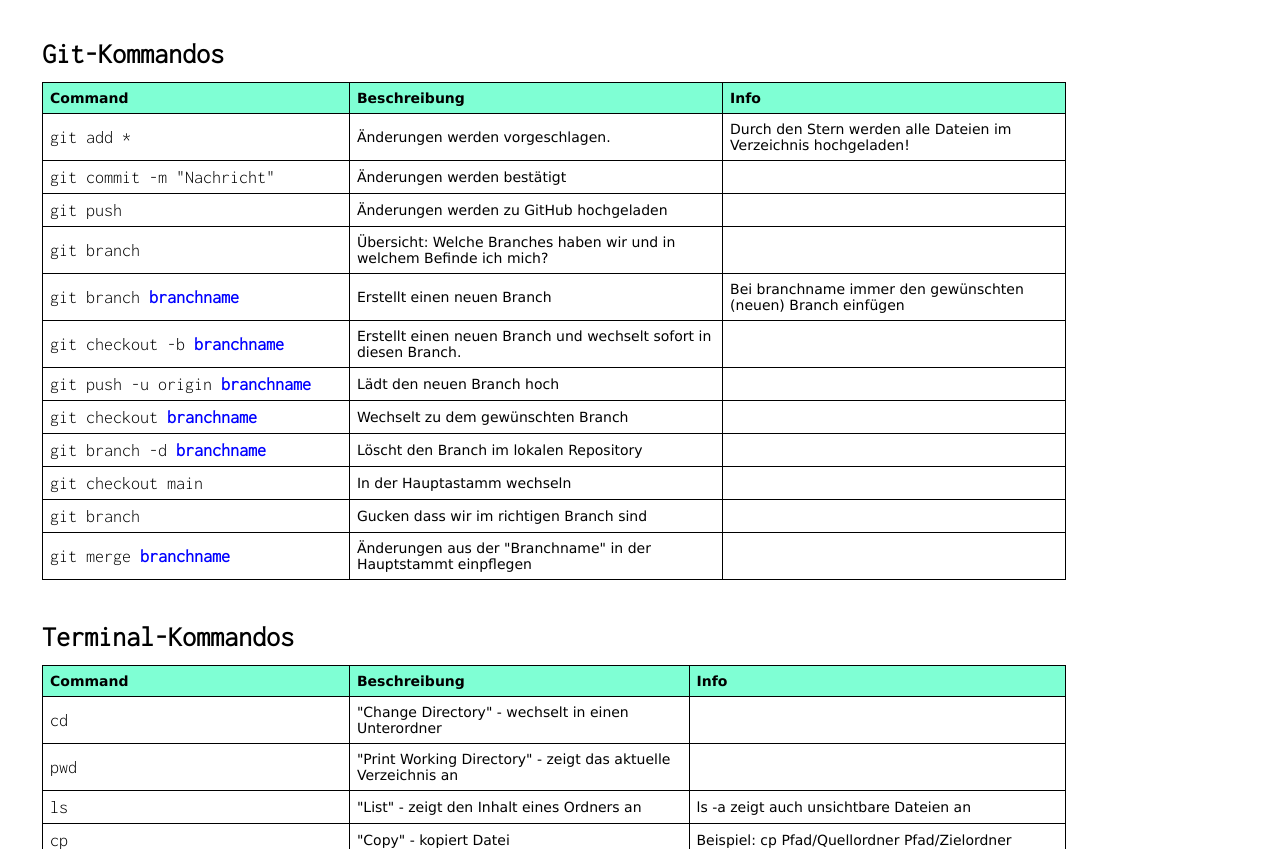
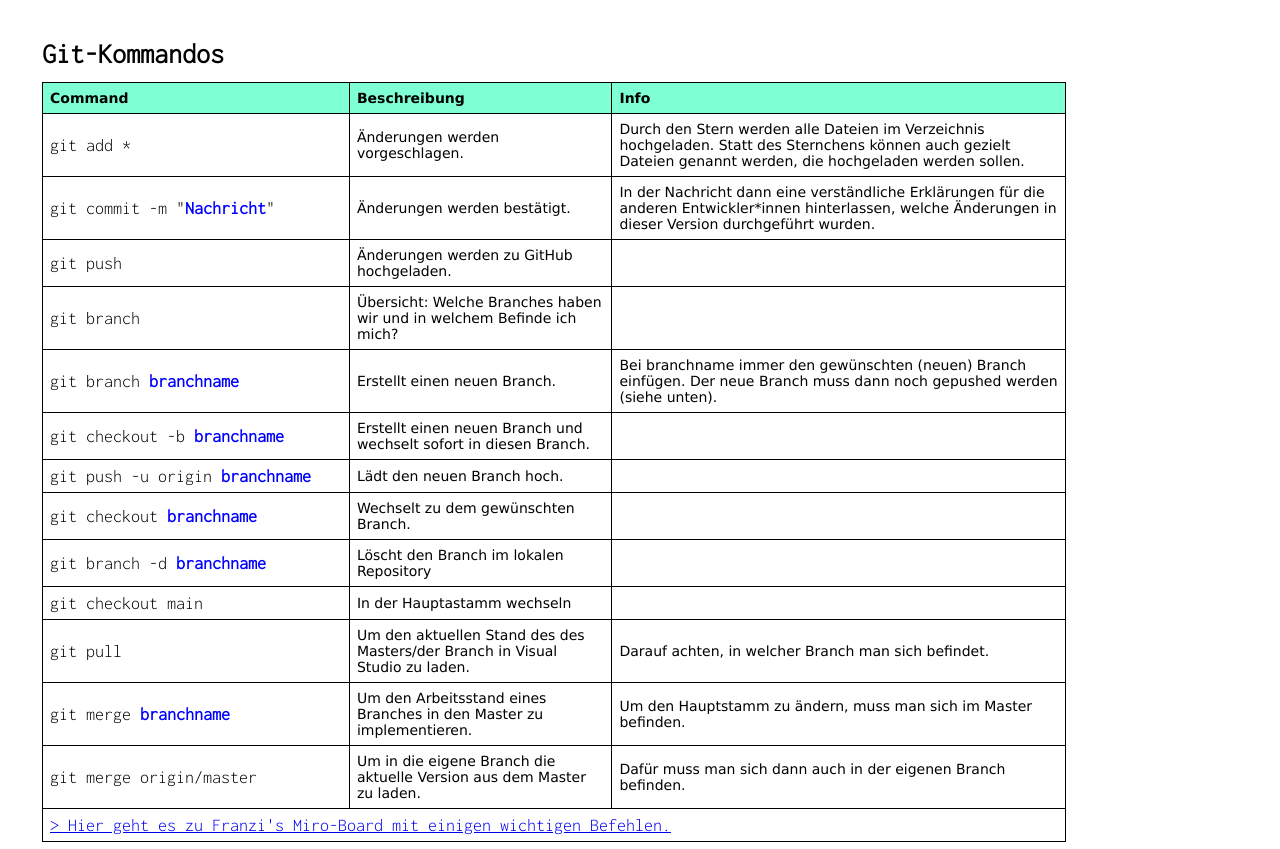
Before and after one commit to jenniferhubermayer/cheatsheet, a plain HTML site: page index.html in a window 1280 px wide. Shown: the part 103-952 px from the top of the page. Drawn offline with Linux system fonts and the light colour scheme.

Commit message:
Kommandos vevollständigt und Link zu Miro sowie Styling der Links

```diff
--- a/assets/css/style.css
+++ b/assets/css/style.css
@@ -69,3 +69,7 @@ span{
 thead{
     background-color: aquamarine;
 }
+
+a::before{
+    content: "> ";
+}
--- a/index.html
+++ b/index.html
@@ -25,17 +25,23 @@
               <td>git add *</td>
               <td>Änderungen werden vorgeschlagen.</td>
               <td>
-                Durch den Stern werden alle Dateien im Verzeichnis hochgeladen!
+                Durch den Stern werden alle Dateien im Verzeichnis hochgeladen.
+                Statt des Sternchens können auch gezielt Dateien genannt werden,
+                die hochgeladen werden sollen.
               </td>
             </tr>
             <tr>
-              <td>git commit -m "Nachricht"</td>
-              <td>Änderungen werden bestätigt</td>
-              <td></td>
+              <td>git commit -m "<span>Nachricht</span>"</td>
+              <td>Änderungen werden bestätigt.</td>
+              <td>
+                In der Nachricht dann eine verständliche Erklärungen für die
+                anderen Entwickler*innen hinterlassen, welche Änderungen in
+                dieser Version durchgeführt wurden.
+              </td>
             </tr>
             <tr>
               <td>git push</td>
-              <td>Änderungen werden zu GitHub hochgeladen</td>
+              <td>Änderungen werden zu GitHub hochgeladen.</td>
               <td></td>
             </tr>
             <tr>
@@ -48,9 +54,10 @@
             </tr>
             <tr>
               <td>git branch <span>branchname</span></td>
-              <td>Erstellt einen neuen Branch</td>
+              <td>Erstellt einen neuen Branch.</td>
               <td>
-                Bei branchname immer den gewünschten (neuen) Branch einfügen
+                Bei branchname immer den gewünschten (neuen) Branch einfügen.
+                Der neue Branch muss dann noch gepushed werden (siehe unten).
               </td>
             </tr>
             <tr>
@@ -63,12 +70,12 @@
             </tr>
             <tr>
               <td>git push -u origin <span>branchname</span></td>
-              <td>Lädt den neuen Branch hoch</td>
+              <td>Lädt den neuen Branch hoch.</td>
               <td></td>
             </tr>
             <tr>
               <td>git checkout <span>branchname</span></td>
-              <td>Wechselt zu dem gewünschten Branch</td>
+              <td>Wechselt zu dem gewünschten Branch.</td>
               <td></td>
             </tr>
             <tr>
@@ -82,16 +89,40 @@
               <td></td>
             </tr>
             <tr>
-              <td>git branch</td>
-              <td>Gucken dass wir im richtigen Branch sind</td>
-              <td></td>
+              <td>git pull</td>
+              <td>
+                Um den aktuellen Stand des des Masters/der Branch in Visual
+                Studio zu laden.
+              </td>
+              <td>Darauf achten, in welcher Branch man sich befindet.</td>
             </tr>
             <tr>
               <td>git merge <span>branchname</span></td>
               <td>
-                Änderungen aus der "Branchname" in der Hauptstammt einpflegen
+                Um den Arbeitsstand eines Branches in den Master zu
+                implementieren.
               </td>
-              <td></td>
+              <td>
+                Um den Hauptstamm zu ändern, muss man sich im Master befinden.
+              </td>
+            </tr>
+            <tr>
+              <td>git merge origin/master</td>
+              <td>
+                Um in die eigene Branch die aktuelle Version aus dem Master zu
+                laden.
+              </td>
+              <td>
+                Dafür muss man sich dann auch in der eigenen Branch befinden.
+              </td>
+            </tr>
+            <tr>
+              <td colspan="3">
+                <a href="https://miro.com/app/board/uXjVOHmkVuo=/"
+                  >Hier geht es zu Franzi's Miro-Board mit einigen wichtigen
+                  Befehlen.</a
+                >
+              </td>
             </tr>
           </tbody>
         </table>
```
